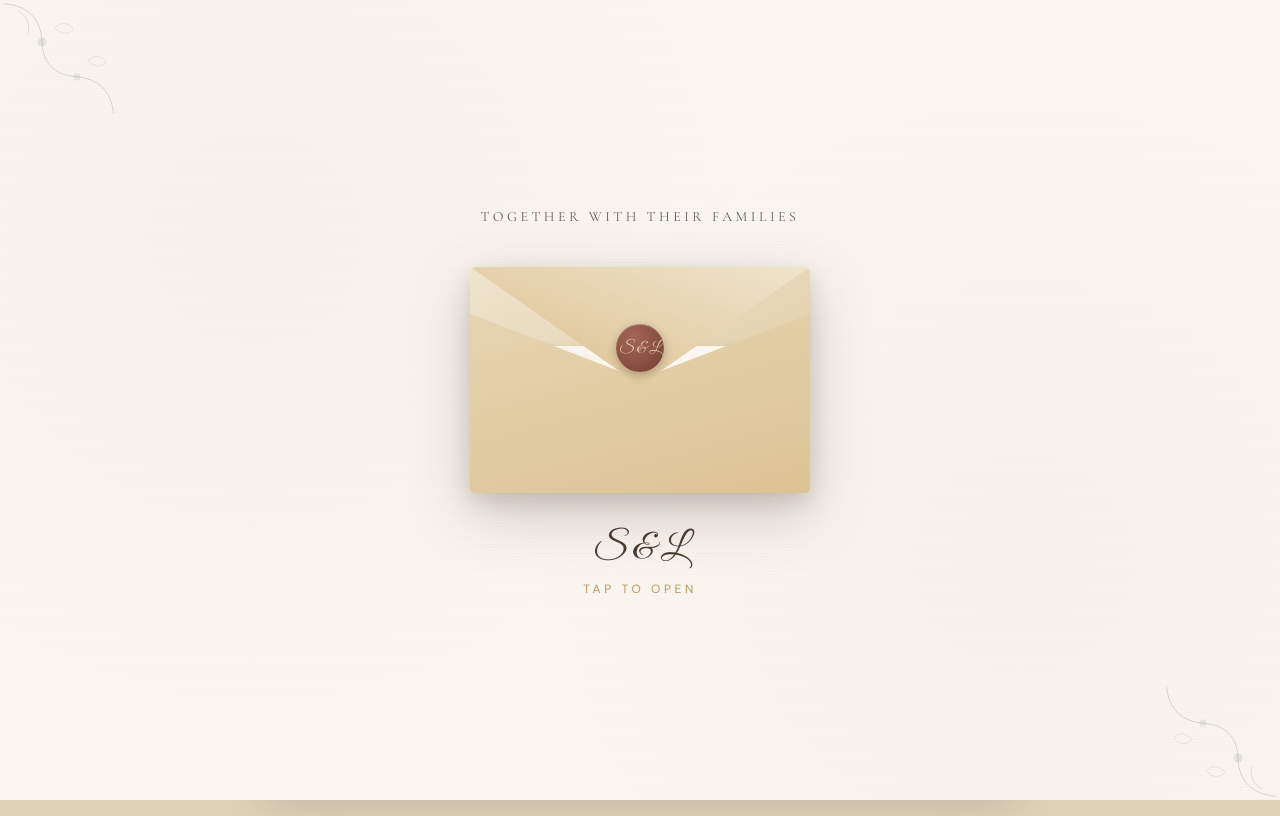
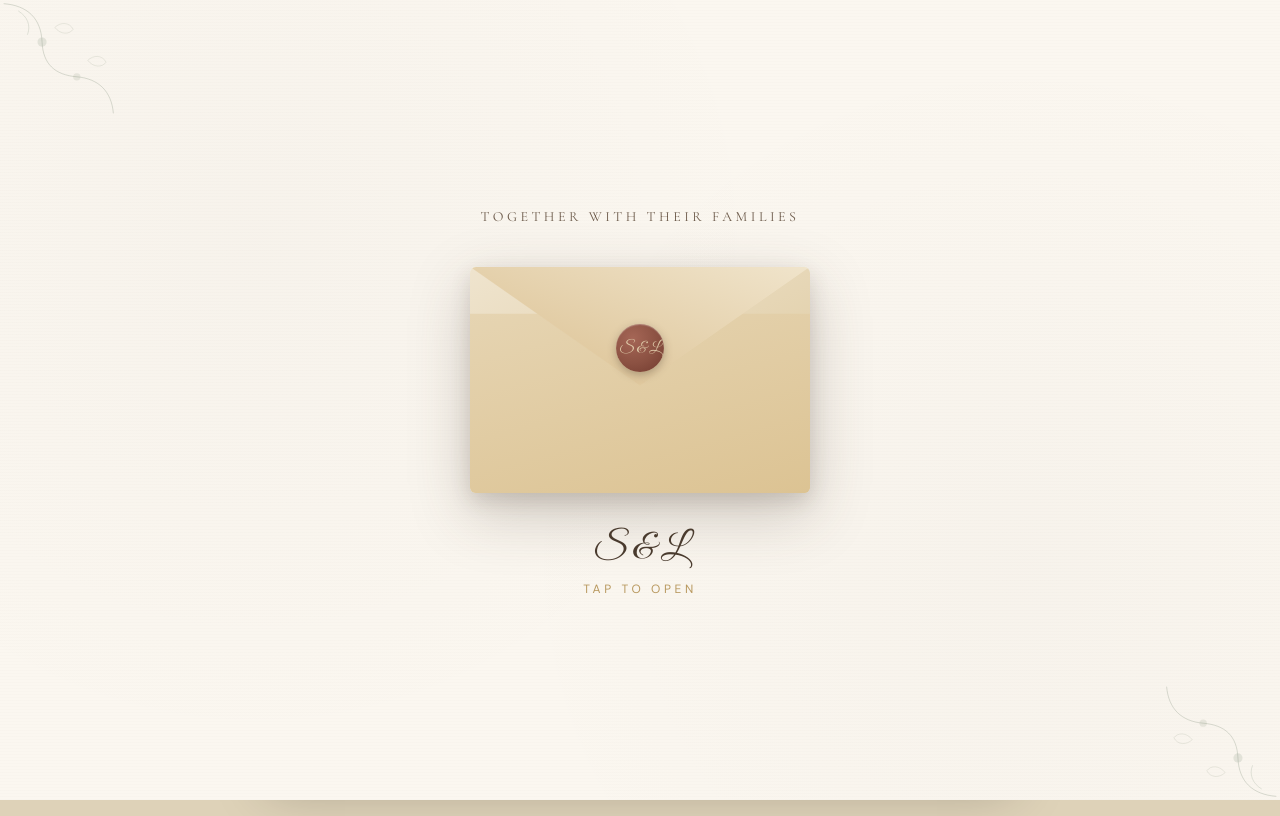
Before and after one commit to designhubsl/Wedding-_invite1, a React (Vite) app: page / in a window 1280 px wide. Built offline with nearby package versions, Linux system fonts and the light colour scheme; a web font is replaced by a local one.

Commit message:
envelop edited

```diff
--- a/src/components/EnvelopeOpening.tsx
+++ b/src/components/EnvelopeOpening.tsx
@@ -154,7 +154,7 @@ export function EnvelopeOpening({ onComplete }: EnvelopeOpeningProps) {
             <div
               className="absolute left-1/2 top-0 h-[96%] w-[82%] ease-out"
               style={{
-                transform: `translate(-50%, ${letterPeek ? '5%' : '36%'})`,
+                transform: `translate(-50%, ${letterPeek ? '2%' : '36%'})`,
                 transitionProperty: 'transform',
                 transitionDuration: `${T_PEEK_DURATION}ms`,
                 transitionTimingFunction: 'cubic-bezier(.22, 1, .36, 1)',
@@ -169,7 +169,7 @@ export function EnvelopeOpening({ onComplete }: EnvelopeOpeningProps) {
             className="absolute inset-x-0 bottom-0 h-[120%] overflow-hidden"
             style={{
               zIndex: 20,
-              clipPath: 'polygon(0% 100%, 0% 34%, 50% 58%, 100% 34%, 100% 100%)',
+              clipPath: 'polygon(0% 100%, 0% 34%, 50% 34%, 100% 34%, 100% 100%)',
               borderBottomLeftRadius: '6px',
               borderBottomRightRadius: '6px',
               boxShadow: 'inset 0 1px 0 rgba(255,255,255,0.35)',
```
